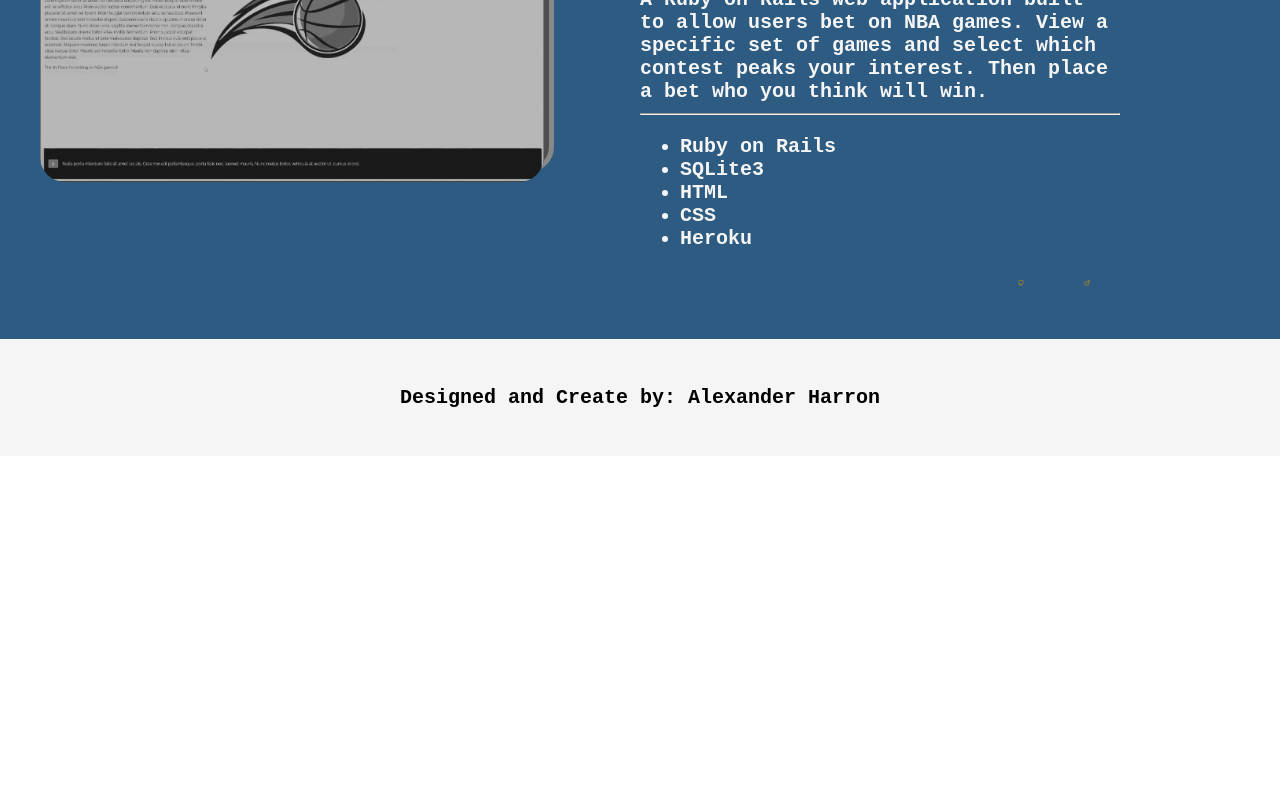
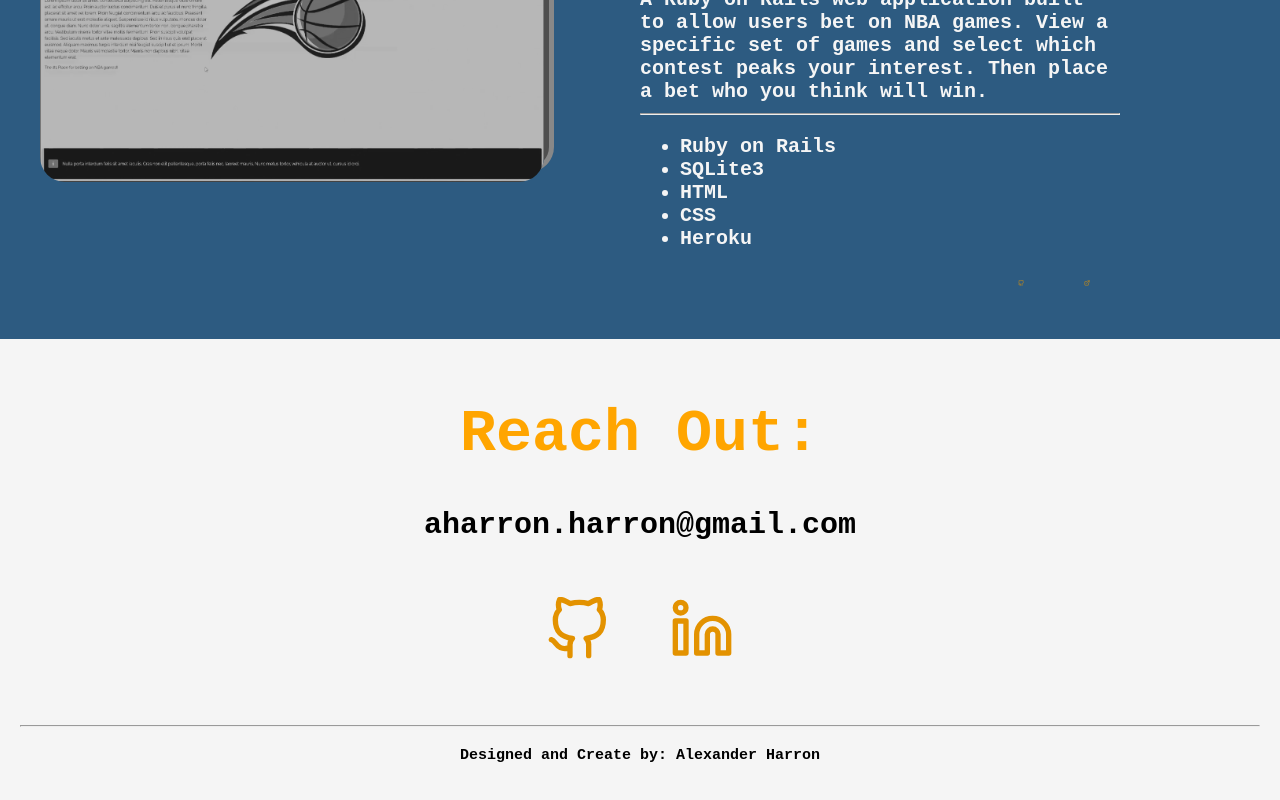
Before and after one commit to Alex-Harron/Portfolio-Alex-Harron, a React (Create React App) app: page / in a window 1280 px wide. Shown: the part 2953-3753 px from the top of the page. Before the commit the page ends 3409 px from the top, so only its background shows below. Built offline with nearby package versions, Linux system fonts and the light colour scheme.

Commit message:
added personal links

```diff
--- a/src/App.css
+++ b/src/App.css
@@ -41,6 +41,16 @@ body {
 
 .logo:hover {
   filter: brightness(1);
+}
+
+.logo2 {
+  width: 10%;
+  padding: 30px;
+  filter: invert(0.36) sepia(1) saturate(16.9) hue-rotate(0deg) brightness(0.89);
+}
+
+.logo2:hover {
+  filter: grayscale(100%) brightness(30%) sepia(100%) hue-rotate(160deg) saturate(400%) contrast(0.8);
 }
 
 * {
@@ -163,3 +173,9 @@ h3 {
 h5 {
   color: white;
 }
+
+.box:hover {
+  filter: brightness(100%);
+  border-radius: 25px;
+  border: 2px solid orange;
+}
--- a/src/components/navbar.js
+++ b/src/components/navbar.js
@@ -4,8 +4,8 @@ import React from 'react';
 class NavBar extends React.Component {
     render() {
         return(
-<div class="navbar">
-  <h3><a href="https://docs.google.com/document/d/1jVgO0CVta1e69ICaEL1YdbwcEIPMHBgUYRPCyUvnjOc/edit?usp=sharing"  target="_blank" rel="noopener noreferrer" className='box'>Resume</a>
+<div className="navbar">
+  <h3 ><a href="https://docs.google.com/document/d/1jVgO0CVta1e69ICaEL1YdbwcEIPMHBgUYRPCyUvnjOc/edit?usp=sharing"  target="_blank" rel="noopener noreferrer" className='box'>Resume</a>
   <a href="#about">About</a>
   <a href="#projects">Projects</a>
   <a href="#contact">Contact</a></h3>
--- a/src/components/sections/footer.js
+++ b/src/components/sections/footer.js
@@ -1,4 +1,7 @@
 import React from 'react';
+import IconLinkedin from '../../logos/linkedIn';
+import PersonalGH from '../../logos/personalgh';
+
 
 
 class Footer extends React.Component {
@@ -6,7 +9,13 @@ class Footer extends React.Component {
         return(
 
 <div id='contact'>
-<h4>Designed and Create by: Alexander Harron</h4>
+<h1>Reach Out:</h1>
+<h2>aharron.harron@gmail.com</h2>
+<h2><a href="https://github.com/Alex-Harron" target="_blank" rel="noopener noreferrer"><PersonalGH /></a>
+    <a href="https://www.linkedin.com/in/alexander-harron" target="_blank" rel="noopener noreferrer"><IconLinkedin /></a>
+</h2>
+<hr/>
+<h4 style={{fontSize:'15px'}}>Designed and Create by: Alexander Harron</h4>
 </div>
     )
 }
--- a/src/components/sections/projects.js
+++ b/src/components/sections/projects.js
@@ -47,7 +47,7 @@ class Projects extends React.Component {
 <br/>
 <br/>
 <div className='main' >
-    <h3><img src={Sure}  alt='Sure-Shots' className='img2' /></h3>
+    <h3><a href="https://sure-shots.herokuapp.com/login" target="_blank" rel="noopener noreferrer"><img src={Sure}  alt='Sure-Shots' className='img2' /></a></h3>
     <h3 style={{paddingLeft:'50%'}}>Sure Shots</h3>
     <h4 style={{width:'90%',color:'whitesmoke', paddingLeft:'50%'}}>A Ruby on Rails web application built to allow users bet on NBA games. View a specific set of games and select which contest peaks your interest. Then place a bet who you think will win.
     <hr/>
@@ -57,7 +57,7 @@ class Projects extends React.Component {
                     <li>HTML</li>
                     <li>CSS</li>
                     <li>Heroku</li>
-                    <a href="https://southpaw.herokuapp.com/" target="_blank" rel="noopener noreferrer"><IconExternal /></a><a href="https://github.com/Alex-Harron/Sure_Shots" target="_blank" rel="noopener noreferrer"> <IconGitHub /></a>
+                    <a href="https://sure-shots.herokuapp.com/login" target="_blank" rel="noopener noreferrer"><IconExternal /></a><a href="https://github.com/Alex-Harron/Sure_Shots" target="_blank" rel="noopener noreferrer"> <IconGitHub /></a>
                 </ul>
     </h4>
 </div>
--- a/src/logos/linkedIn.js
+++ b/src/logos/linkedIn.js
@@ -10,7 +10,7 @@ const IconLinkedin = () => (
     strokeWidth="2"
     strokeLinecap="round"
     strokeLinejoin="round"
-    className="logo">
+    className="logo2">
     <title>LinkedIn</title>
     <path d="M16 8a6 6 0 0 1 6 6v7h-4v-7a2 2 0 0 0-2-2 2 2 0 0 0-2 2v7h-4v-7a6 6 0 0 1 6-6z"></path>
     <rect x="2" y="9" width="4" height="12"></rect>
--- /dev/null
+++ b/src/logos/personalgh.js
@@ -0,0 +1,19 @@
+import React from 'react';
+
+const PersonalGH = () => (
+<svg
+    xmlns="http://www.w3.org/2000/svg"
+    role="img"
+    viewBox="0 0 24 24"
+    fill="none"
+    stroke="white"
+    strokeWidth="2"
+    strokeLinecap="round"
+    strokeLinejoin="round"
+    className="logo2">
+    <title>GitHub</title>
+    <path d="M9 19c-5 1.5-5-2.5-7-3m14 6v-3.87a3.37 3.37 0 0 0-.94-2.61c3.14-.35 6.44-1.54 6.44-7A5.44 5.44 0 0 0 20 4.77 5.07 5.07 0 0 0 19.91 1S18.73.65 16 2.48a13.38 13.38 0 0 0-7 0C6.27.65 5.09 1 5.09 1A5.07 5.07 0 0 0 5 4.77a5.44 5.44 0 0 0-1.5 3.78c0 5.42 3.3 6.61 6.44 7A3.37 3.37 0 0 0 9 18.13V22"></path>
+</svg>
+);
+
+export default PersonalGH;
```
Also changed, not shown: src/logos/ahlogo.js (deleted, +0 -19 lines).
